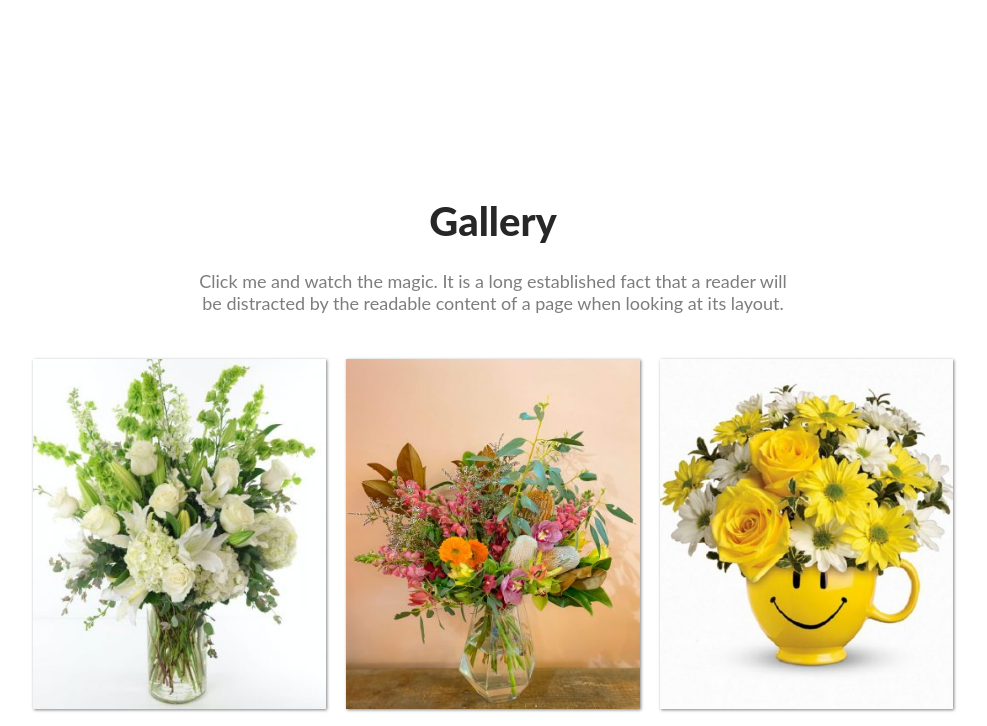
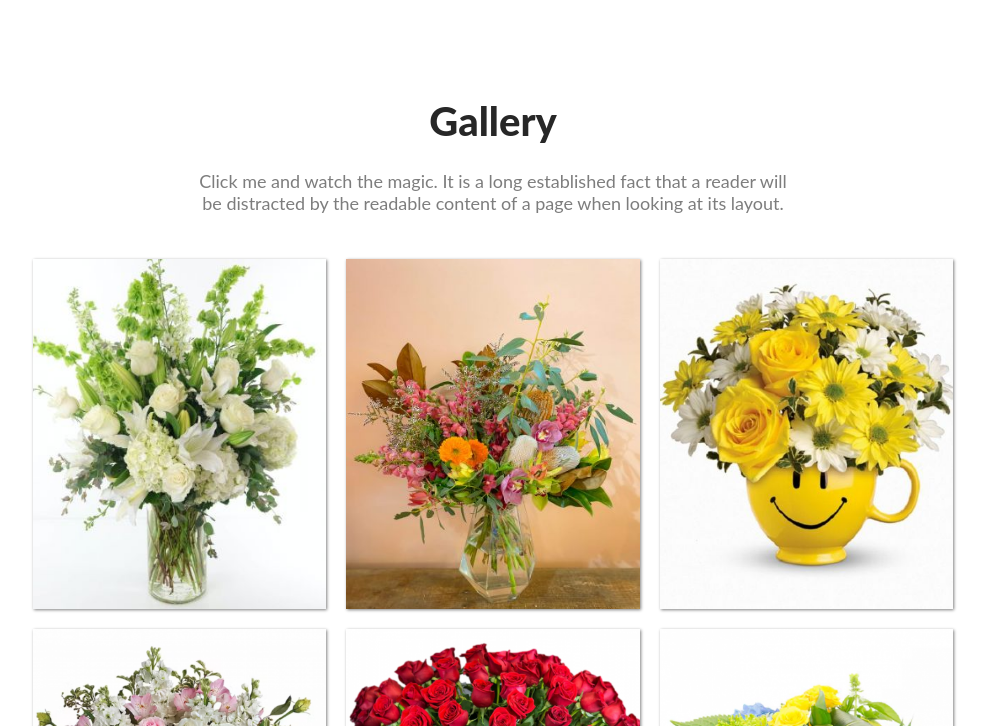
Before and after one commit to Mezbah-u-Rimon/flower-shop-1st-assignment, a plain HTML site: page index.html in a window 1280 px wide. Shown: the part 1985-2711 px from the top of the page, without its empty margins (147-1134 px from the left). Drawn offline with Linux system fonts and the light colour scheme.

Commit message:
added update

```diff
--- a/style.css
+++ b/style.css
@@ -163,7 +163,7 @@
 
 /* gallery style start */
 .gallery-container {
-    padding: 100px 180px;
+    padding: 0px 180px 100px;
 }
 
 .gallery-content {
```
